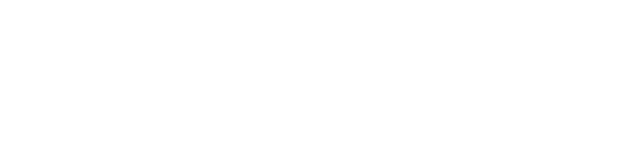
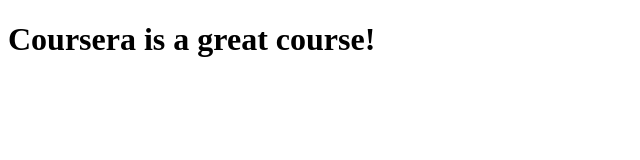
Before and after one commit to mercilessmoose/coursera-test, a plain HTML site: page site/yerel.html in a window 1280 px wide. Shown: the whole page, without its empty margins (0-640 px from the left). Drawn offline with Linux system fonts and the light colour scheme.

Commit message:
Small Edition 2

```diff
--- a/site/yerel.html
+++ b/site/yerel.html
@@ -1,9 +1,9 @@
 <!DOCTYPE html>
 <html>
 <head>
-	<title></title>
+	<title>Hello Coursera!</title>
 </head>
 <body>
-
+	<h1>Coursera is a great course!</h1>
 </body>
 </html>
```
